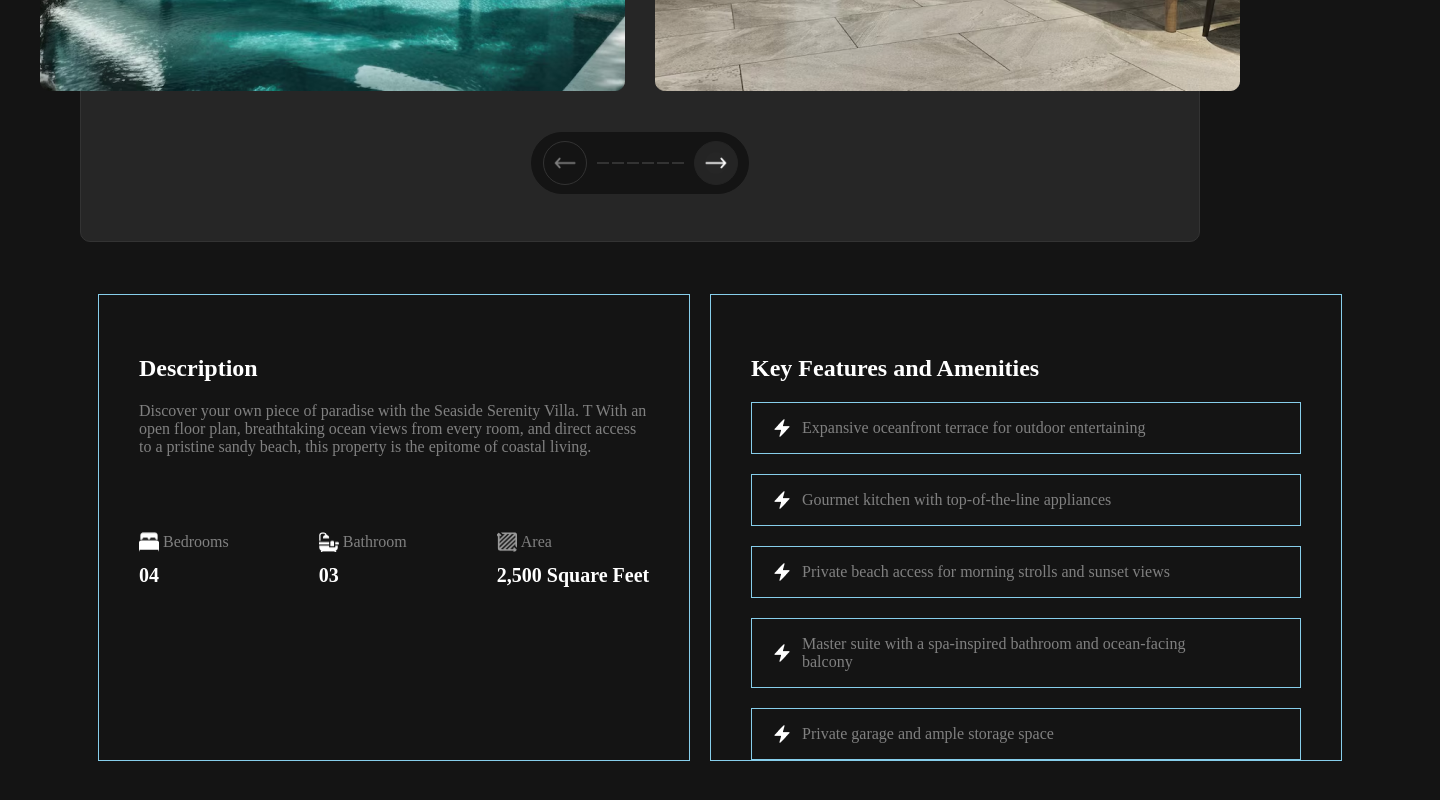
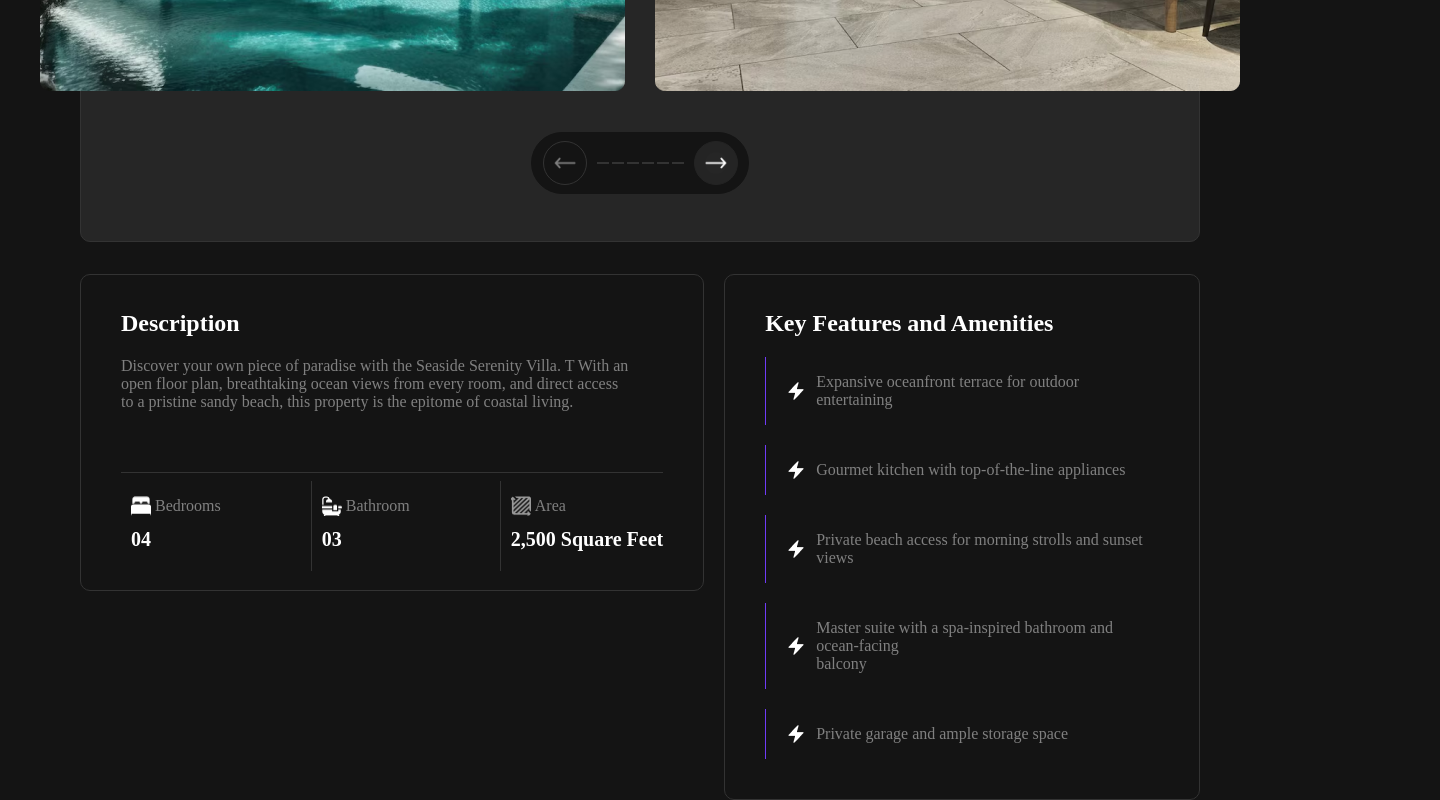
Before and after one commit to DeVTeJ10/Home-ly, a React (Vite) app: page /properties-page in a window 1280 px wide. Shown: the part 840-1640 px from the top of the page, 1440 px wide, since content can reach past the window. Before the commit the page ends 1601 px from the top, so only its background shows below. Built offline with nearby package versions, Linux system fonts and the light colour scheme.

Commit message:
key features and amenities

```diff
--- a/src/pages/properties/propertiesPage.css
+++ b/src/pages/properties/propertiesPage.css
@@ -149,11 +149,25 @@
     display: flex;
     gap: 90px;
     margin-top: 45px;
+    border: 1px solid #333333;
+    border-bottom: none;
+    border-left: none;
+    border-right: none;
 }
 
 .giants{
     display: flex;
     flex-direction: column;
+    border: 1px solid #333333;
+    margin-top: 8px;
+    border-top: none;
+    border-right: none;
+    border-bottom: none;
+    padding-left: 10px;
+}
+
+#giantess{
+    border-left: none;
 }
 
 .paragh{
@@ -173,8 +187,8 @@
     display: flex;
     justify-content: center;
     gap: 20px;
-    margin-top: 100px;
-    width: 1280px;
+    margin-top: 80px;
+    /* width: 1280px; */
     padding-left: 80px;
     padding-right: 80px;
 }
@@ -183,8 +197,14 @@
     display: flex;
     align-items: center;
     gap: 10px;
-    border: 1px solid skyblue;
+    border: 0.1px solid #333333;
     padding-left: 20px;
+    border-left-color: #703bf7;
+    border-right: none;
+    border-top: none;
+    border-bottom: none;
+    /* border-style: solid; */
+    box-shadow: inset 5 5 5 10px linear-gradient(to right, pink skyblue);
 }
 
 .betterthebest{
@@ -200,20 +220,23 @@
     background-color: #141414;
     padding-left: 40px;
     padding-right: 40px;
-    padding-top: 40px;
-    border: 1px solid skyblue;
-    width: 550px;
+    padding-top: 15px;
+    padding-bottom: 40px;
+    border: 1px solid #333333;
+    width: 625px;
+    border-radius: 10px;
 }
 
 .santafes{
     display: flex;
     flex-direction: column;
-    /* padding-right: 40px; */
-    border: 1px solid skyblue;
+    padding-right: 40px;
+    border: 1px solid #333333;
     padding-left: 40px;
-    padding-top: 40px;
-    width: 550px;
-
+    padding-top: 15px;
+    width: 625px;
+    height: 300px;
+    border-radius: 10px;
 }
 
 /* .santabosses{
--- a/src/pages/properties/propertiesPage.jsx
+++ b/src/pages/properties/propertiesPage.jsx
@@ -89,7 +89,7 @@ function propertiesPage() {
         </div>
 
           <div className="geniusclass">
-            <div className="giants">
+            <div className="giants" id="giantess">
               <div className="xprops">
                 <img src="./src/images/bedroom.png" width={20} height={20} />
                 <p>Bedrooms</p>
@@ -105,7 +105,7 @@ function propertiesPage() {
               <h3 className="paragh">03</h3>
             </div>
 
-            <div>
+            <div className="giants">
               <div className="xprops">
                 <img src="./src/images/area.png" width={20} height={20} />
                 <p>Area</p>
```
Also changed, not shown: src/components/3Stars/3Stars.css (added), src/components/3Stars/index.jsx (added).
